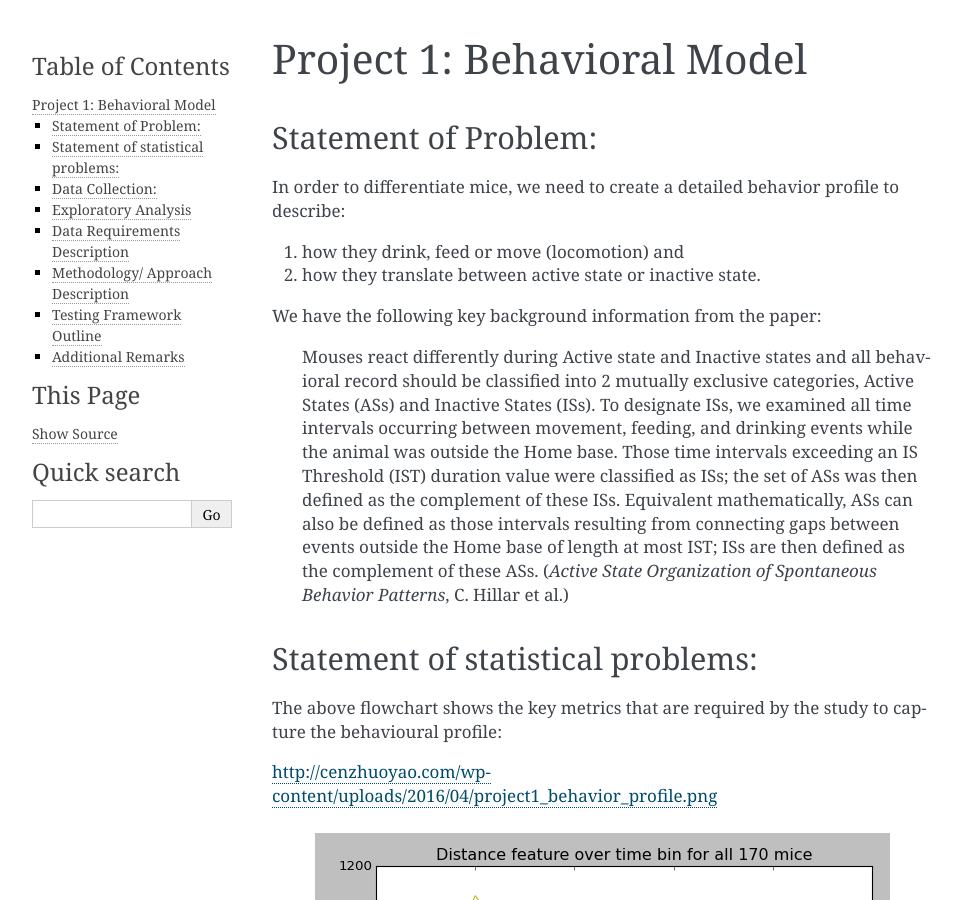
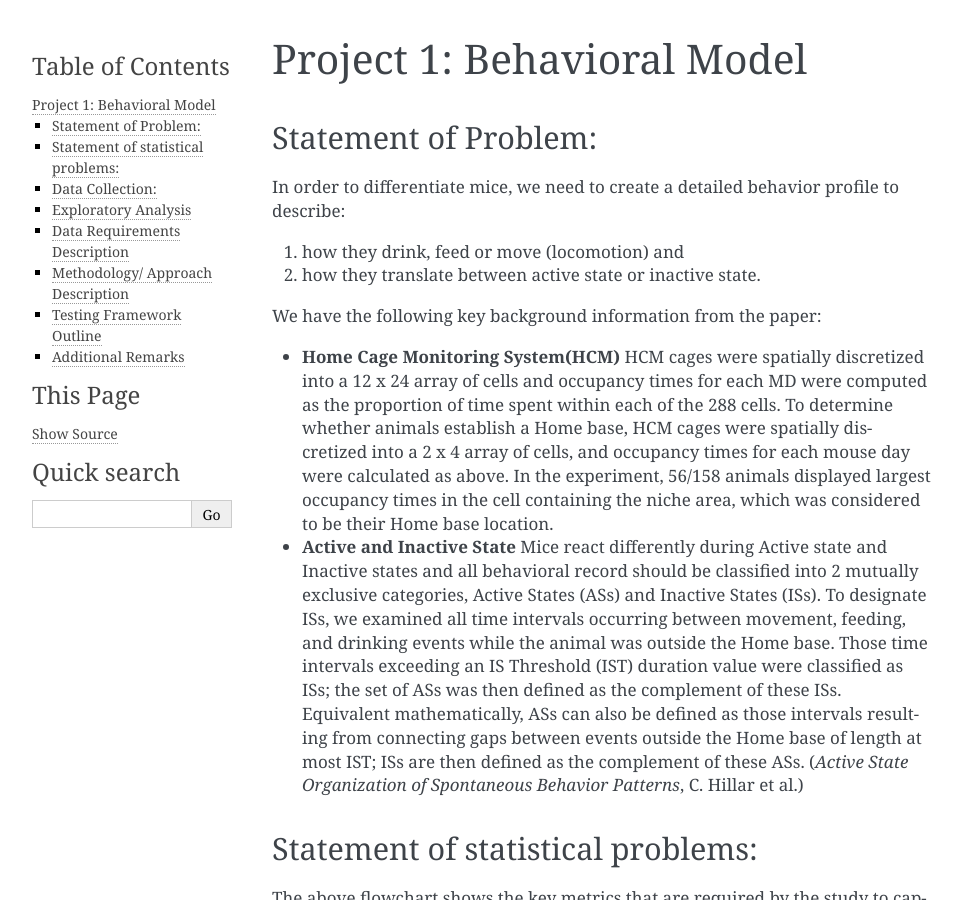
Before and after one commit to z357412526/mousestyles, a Sphinx documentation site: the page built from doc/source/report/behavior.rst, in a window 1280 px wide and 900 px high. Shown: the whole window, without its empty margins (148-1109 px from the left). Built offline with Sphinx 7.4.7, drawn with Linux system fonts in a browser that asks for light colours.

Commit message:
DOC: add paragraph about home cage monitoring (HCM)

```diff
--- a/doc/source/report/behavior.rst
+++ b/doc/source/report/behavior.rst
@@ -14,18 +14,30 @@ profile to describe:
 
 We have the following key background information from the paper:
 
-    Mouses react differently during Active state and Inactive states and
-    all behavioral record should be classified into 2 mutually exclusive
-    categories, Active States (ASs) and Inactive States (ISs). To
-    designate ISs, we examined all time intervals occurring between
-    movement, feeding, and drinking events while the animal was outside
-    the Home base. Those time intervals exceeding an IS Threshold (IST)
-    duration value were classified as ISs; the set of ASs was then
-    defined as the complement of these ISs. Equivalent mathematically,
-    ASs can also be defined as those intervals resulting from connecting
-    gaps between events outside the Home base of length at most IST; ISs
-    are then defined as the complement of these ASs. (*Active State
-    Organization of Spontaneous Behavior Patterns*, C. Hillar et al.)
+-  **Home Cage Monitoring System(HCM)** HCM cages were spatially
+   discretized into a 12 x 24 array of cells and occupancy times for
+   each MD were computed as the proportion of time spent within each of
+   the 288 cells. To determine whether animals establish a Home base,
+   HCM cages were spatially discretized into a 2 x 4 array of cells, and
+   occupancy times for each mouse day were calculated as above. In the
+   experiment, 56/158 animals displayed largest occupancy times in the
+   cell containing the niche area, which was considered to be their Home
+   base location.
+
+
+-  **Active and Inactive State** Mice react differently during
+   Active state and Inactive states and
+   all behavioral record should be classified into 2 mutually exclusive
+   categories, Active States (ASs) and Inactive States (ISs). To
+   designate ISs, we examined all time intervals occurring between
+   movement, feeding, and drinking events while the animal was outside
+   the Home base. Those time intervals exceeding an IS Threshold (IST)
+   duration value were classified as ISs; the set of ASs was then
+   defined as the complement of these ISs. Equivalent mathematically,
+   ASs can also be defined as those intervals resulting from connecting
+   gaps between events outside the Home base of length at most IST; ISs
+   are then defined as the complement of these ASs. (*Active State
+   Organization of Spontaneous Behavior Patterns*, C. Hillar et al.)
 
 Statement of statistical problems:
 ----------------------------------
```
